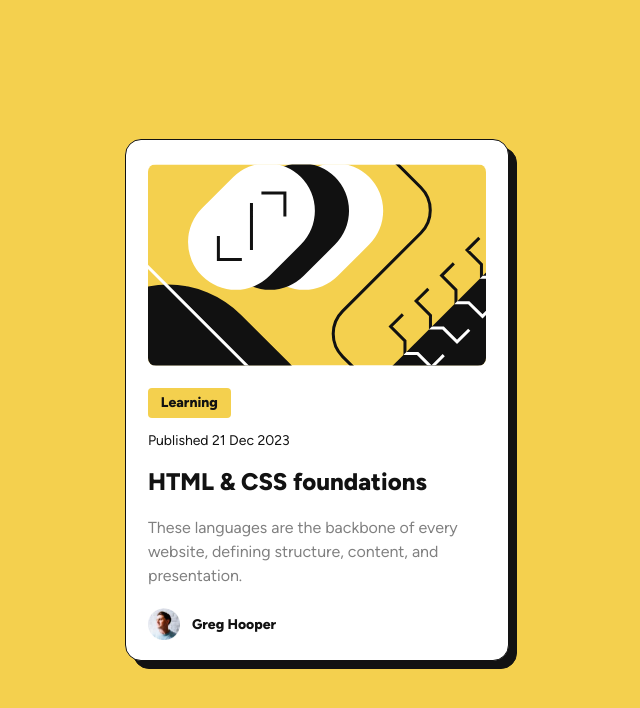
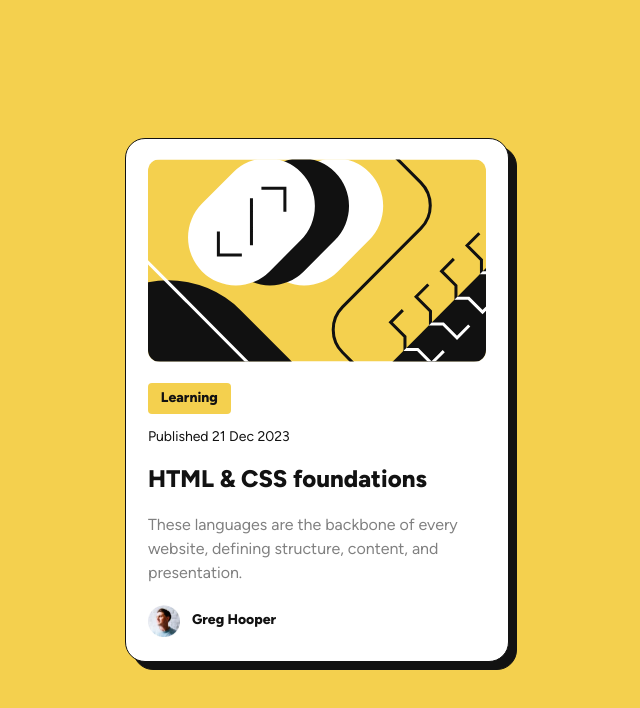
Before and after one commit to jamesbarnett/bpc-fm, a website built with Vite: page index.html in a window 1280 px wide. Shown: the whole page, without its empty margins (323-963 px from the left). Built offline with nearby package versions, Linux system fonts and the light colour scheme.

Commit message:
Improved accuracy to original design

```diff
--- a/index.html
+++ b/index.html
@@ -11,26 +11,25 @@
 
 <body>
   <main class="grid">
-    <div class="course-information">
-      <article>
+    <article>
+      <div class="course-information">
         <header>
           <figure>
-            <img class="concept-image" src="./assets/images/illustration-article.svg" alt="" />
+            <img class="concept-image" src="./assets/images/illustration-article.svg" alt="">
           </figure>
-          <hgroup class="course-highlights">
-            <span class="callout">Learning</span>
-            <div class="course-published">Published 21 Dec 2023</div>
-            <div class="course-title">
-              <a href="#">HTML & CSS foundations</a>
-            </div>
-          </hgroup>
+          <span class="callout">Learning</span>
+          <p class="course-published">Published 21 Dec 2023</p>
+          <div class="course-title">
+            <a href="#">HTML & CSS foundations</a>
+          </div>
         </header>
         <p class="course-summary">
           These languages are the backbone of every website, defining
           structure, content, and presentation.
         </p>
         <div class="course-instructor">
-          <img class="instructor-image" src="./assets/images/image-avatar.webp">
+          <img class="instructor-image" src="./assets/images/image-avatar.webp"
+        alt="Greg Hooper" />
           <p>Greg Hooper</p>
         </div>
       </article>
--- a/style.css
+++ b/style.css
@@ -11,21 +11,14 @@
   --font-family-regular: Figtree, sans-serif;
   --fw-regular: 500;
   --fw-bold: 800;
-  /*--fs-normal: clamp(0.625rem, 0.25rem + 2.6667vw, 1rem);*/
-  /*--fs-normal: clamp(0.875rem, 0.4881rem + 1.9048vw, 1rem);*/
-  /*--fs-normal: clamp(0.6875rem, 1rem, 1.5rem);*/
-
   --fs-xl: 5rem;
   --fs-600: 1.5rem;
-  /*--fs-400: clamp(0.375rem, 0.4881rem + 1.9048vw, 1rem);*/
   --fs-400: clamp(0.6875rem, 13 + 0.05vw, 16px);
   --fs-300: 0.875rem;
 
-  /*--fs-smaller: calc(0.875 * var(--fs-normal));*/
-  /*--fs-larger: calc(1.5 * var(--fs-normal));*/
   --ds-x: 0.5rem;
   --ds-y: 0.5rem;
-  --br-main: 1rem;
+  --br-main: 1.25rem;
 }
 
 /* Andy Bell reset */
@@ -115,11 +108,9 @@ body {
   background-color: var(--clr-primary);
   display: grid;
   place-content: center;
-  /*margin: 0 auto;*/
   margin-left: 1em;
   margin-right: 1em;
   color: var(--clr-neutral-3);
-  /*min-width: 325px;*/
   padding-left: 1em * var(--fs-400);
   padding-right: 1em * var(--fs-400);
 }
@@ -129,7 +120,7 @@ body {
   border-radius: var(--br-main);
   display: grid;
   grid-template-columns: 1fr;
-  padding-top: 1.5rem;
+  padding-top: 1.3rem;
   place-content: center;
   width: calc(37.5ch * var(--fs-400) * 0.0625);
   margin: 0 auto;
@@ -156,13 +147,10 @@ body {
   align-items: center;
 }
 
-.course-highlights {
-}
-
 .concept-image {
   width: 100%;
   margin: 0 auto 1rem auto;
-  border-radius: 0.5rem;
+  border-radius: 0.75rem;
 }
 
 .callout {
@@ -173,13 +161,15 @@ body {
   font-size: var(--fs-300);
   border-radius: 0.25rem;
   line-height: 3;
-  gap: 1rem;
+  /*gap: 0.8rem;*/
+  margin-bottom: 0.75rem;
 }
 
 .course-published {
+  line-height: 1.5;
   margin-top: 0.4rem;
   font-size: var(--fs-300);
-  margin-bottom: 0.8rem;
+  margin-bottom: 0.75rem;
 }
 .course-summary {
   color: var(--clr-neutral-2);
@@ -189,11 +179,13 @@ body {
 .course-title {
   font-weight: var(--fw-bold);
   font-size: var(--fs-600);
+  margin-bottom: 0.85rem;
 }
 
 .course-title a {
   color: var(--clr-neutral-3);
   text-decoration: none;
+  line-height: 1.7;
 }
 
 .course-title a:hover {
@@ -210,9 +202,11 @@ body {
 
 .course-instructor p {
   margin-left: 0.75rem;
+  padding-bottom: 0.5rem;
 }
 
 .instructor-image {
   height: 2rem;
   width: 2rem;
+  margin-bottom: 0.25rem;
 }
```
